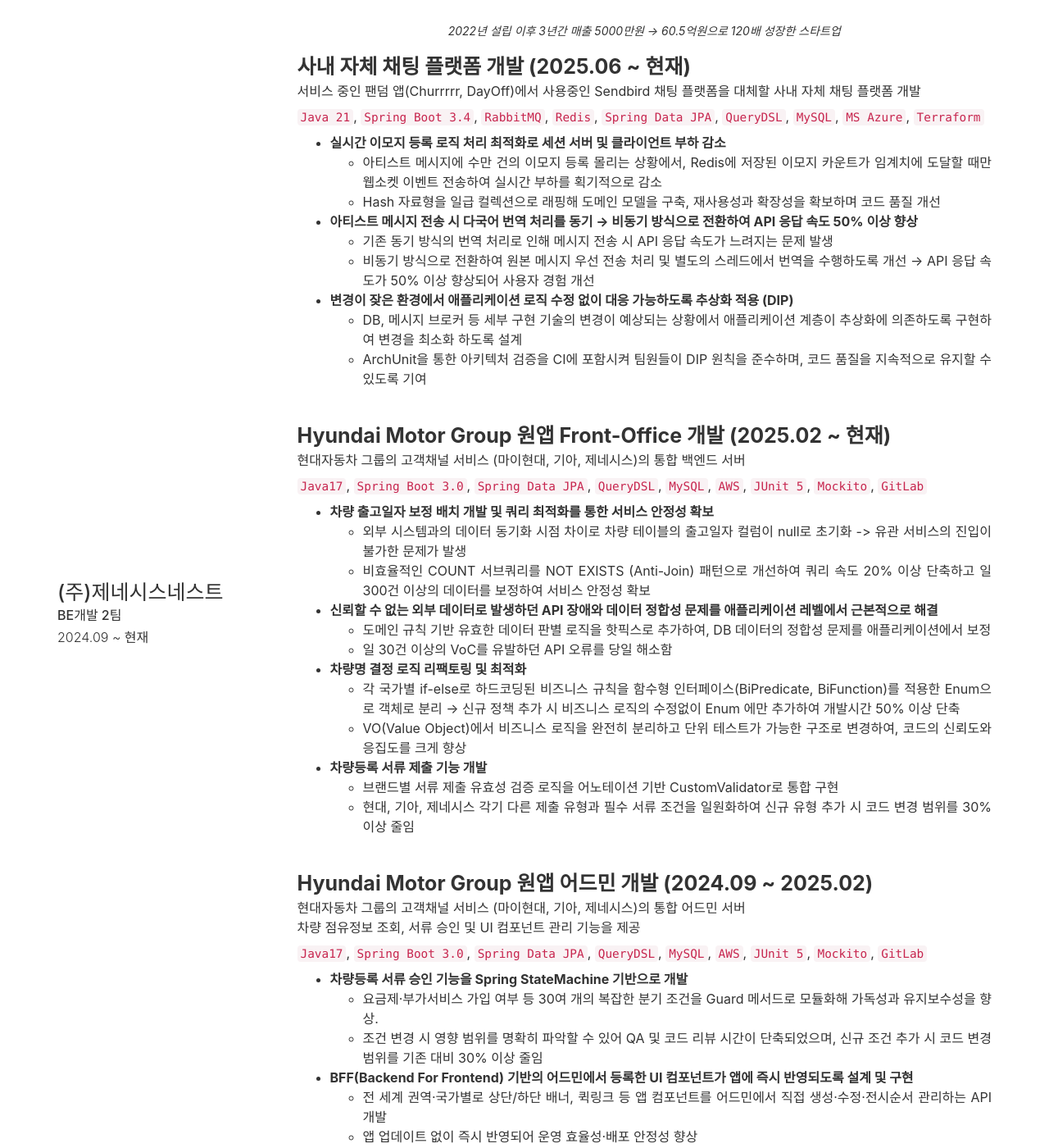
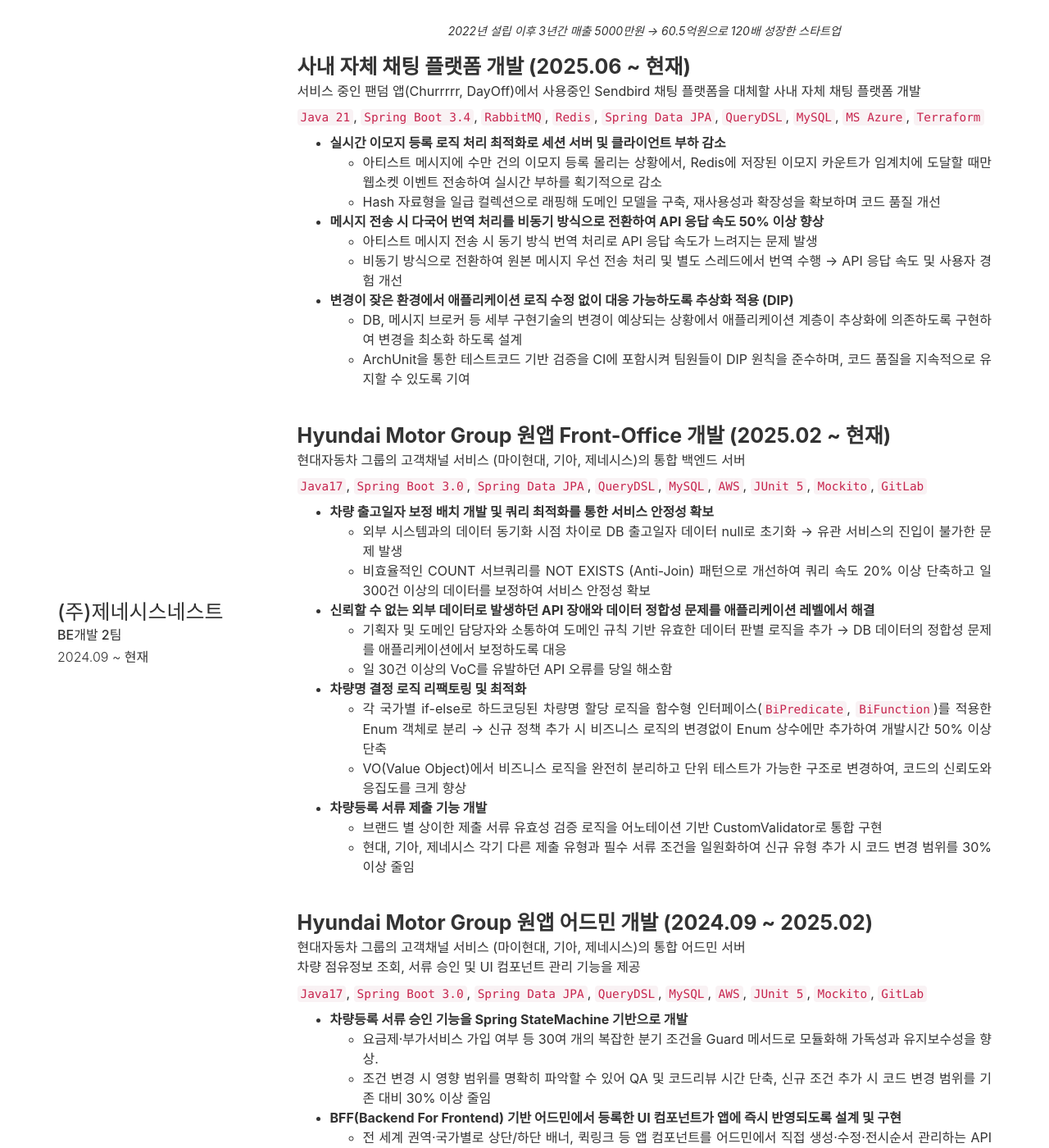
Before and after one commit to chadongmin/chadongmin.github.io, a Jekyll site: the page built from index.md, in a window 1280 px wide and 1400 px high, scrolled down 640 px. Shown: the whole window at 82% size. Built offline with Jekyll 4.4.1, drawn with Linux system fonts in a browser that asks for light colours; nearby versions of some CDN libraries; some web fonts are replaced; some of the changed text lies outside the part shown.

Commit message:
문장 디테일 수정

```diff
--- a/_config.yml
+++ b/_config.yml
@@ -81,14 +81,14 @@ content:
               - 아티스트 메시지에 수만 건의 이모지 등록 몰리는 상황에서, Redis에 저장된 이모지 카운트가 임계치에 도달할 때만 웹소켓 이벤트 전송하여 실시간 부하를 획기적으로 감소
               - Hash 자료형을 일급 컬렉션으로 래핑해 도메인 모델을 구축, 재사용성과 확장성을 확보하며 코드 품질 개선
 
-          - **아티스트 메시지 전송 시 다국어 번역 처리를 동기 → 비동기 방식으로 전환하여 API 응답 속도 50% 이상 향상**
-              - 기존 동기 방식의 번역 처리로 인해 메시지 전송 시 API 응답 속도가 느려지는 문제 발생
-              - 비동기 방식으로 전환하여 원본 메시지 우선 전송 처리 및 별도의 스레드에서 번역을 수행하도록 개선 → API 응답 속도가 50% 이상 향상되어 사용자 경험 개선
+          - **메시지 전송 시 다국어 번역 처리를 비동기 방식으로 전환하여 API 응답 속도 50% 이상 향상**
+              - 아티스트 메시지 전송 시 동기 방식 번역 처리로 API 응답 속도가 느려지는 문제 발생
+              - 비동기 방식으로 전환하여 원본 메시지 우선 전송 처리 및 별도 스레드에서 번역 수행 → API 응답 속도 및 사용자 경험 개선
 
 
           - **변경이 잦은 환경에서 애플리케이션 로직 수정 없이 대응 가능하도록 추상화 적용 (DIP)**
-              - DB, 메시지 브로커 등 세부 구현 기술의 변경이 예상되는 상황에서 애플리케이션 계층이 추상화에 의존하도록 구현하여 변경을 최소화 하도록 설계
-              - ArchUnit을 통한 아키텍처 검증을 CI에 포함시켜 팀원들이 DIP 원칙을 준수하며, 코드 품질을 지속적으로 유지할 수 있도록 기여
+              - DB, 메시지 브로커 등 세부 구현기술의 변경이 예상되는 상황에서 애플리케이션 계층이 추상화에 의존하도록 구현하여 변경을 최소화 하도록 설계
+              - ArchUnit을 통한 테스트코드 기반 검증을 CI에 포함시켜 팀원들이 DIP 원칙을 준수하며, 코드 품질을 지속적으로 유지할 수 있도록 기여
 
           <br>
 
@@ -99,23 +99,23 @@ content:
             `Java17`, `Spring Boot 3.0`, `Spring Data JPA`, `QueryDSL`, `MySQL`, `AWS`, `JUnit 5`, `Mockito`, `GitLab`
 
           - **차량 출고일자 보정 배치 개발 및 쿼리 최적화를 통한 서비스 안정성 확보**
-            - 외부 시스템과의 데이터 동기화 시점 차이로 차량 테이블의 출고일자 컬럼이 null로 초기화 ->  유관 서비스의 진입이 불가한 문제가 발생
+            - 외부 시스템과의 데이터 동기화 시점 차이로 DB 출고일자 데이터 null로 초기화 → 유관 서비스의 진입이 불가한 문제 발생
             - 비효율적인 COUNT 서브쿼리를 NOT EXISTS (Anti-Join) 패턴으로 개선하여 쿼리 속도 20% 이상 단축하고 일 300건 이상의 데이터를 보정하여 서비스 안정성 확보
 
 
-          - **신뢰할 수 없는 외부 데이터로 발생하던 API 장애와 데이터 정합성 문제를 애플리케이션 레벨에서 근본적으로 해결**
-            - 도메인 규칙 기반 유효한 데이터 판별 로직을 핫픽스로 추가하여, DB 데이터의 정합성 문제를 애플리케이션에서 보정
+          - **신뢰할 수 없는 외부 데이터로 발생하던 API 장애와 데이터 정합성 문제를 애플리케이션 레벨에서 해결**
+            - 기획자 및 도메인 담당자와 소통하여 도메인 규칙 기반 유효한 데이터 판별 로직을 추가 → DB 데이터의 정합성 문제를 애플리케이션에서 보정하도록 대응
             - 일 30건 이상의 VoC를 유발하던 API 오류를 당일 해소함
 
 
           - **차량명 결정 로직 리팩토링 및 최적화**
-            - 각 국가별 if-else로 하드코딩된 비즈니스 규칙을 함수형 인터페이스(BiPredicate, BiFunction)를 적용한 Enum으로 객체로 분리
-            → 신규 정책 추가 시 비즈니스 로직의 수정없이 Enum 에만 추가하여 개발시간 50% 이상 단축
+            - 각 국가별 if-else로 하드코딩된 차량명 할당 로직을 함수형 인터페이스(`BiPredicate`, `BiFunction`)를 적용한 Enum 객체로 분리
+            → 신규 정책 추가 시 비즈니스 로직의 변경없이 Enum 상수에만 추가하여 개발시간 50% 이상 단축
             - VO(Value Object)에서 비즈니스 로직을 완전히 분리하고 단위 테스트가 가능한 구조로 변경하여, 코드의 신뢰도와 응집도를 크게 향상
 
 
           - **차량등록 서류 제출 기능 개발**
-            - 브랜드별 서류 제출 유효성 검증 로직을 어노테이션 기반 CustomValidator로 통합 구현
+            - 브랜드 별 상이한 제출 서류 유효성 검증 로직을 어노테이션 기반 CustomValidator로 통합 구현
             - 현대, 기아, 제네시스 각기 다른 제출 유형과 필수 서류 조건을 일원화하여 신규 유형 추가 시 코드 변경 범위를 30% 이상 줄임
 
           <br>
@@ -128,15 +128,15 @@ content:
 
           - **차량등록 서류 승인 기능을 Spring StateMachine 기반으로 개발**
             - 요금제·부가서비스 가입 여부 등 30여 개의 복잡한 분기 조건을 Guard 메서드로 모듈화해 가독성과 유지보수성을 향상.
-            - 조건 변경 시 영향 범위를 명확히 파악할 수 있어 QA 및 코드 리뷰 시간이 단축되었으며, 신규 조건 추가 시 코드 변경 범위를 기존 대비 30% 이상 줄임
+            - 조건 변경 시 영향 범위를 명확히 파악할 수 있어 QA 및 코드리뷰 시간 단축, 신규 조건 추가 시 코드 변경 범위를 기존 대비 30% 이상 줄임
 
 
-          - **BFF(Backend For Frontend) 기반의 어드민에서 등록한 UI 컴포넌트가 앱에 즉시 반영되도록 설계 및 구현**
+          - **BFF(Backend For Frontend) 기반 어드민에서 등록한 UI 컴포넌트가 앱에 즉시 반영되도록 설계 및 구현**
             - 전 세계 권역·국가별로 상단/하단 배너, 퀵링크 등 앱 컴포넌트를 어드민에서 직접 생성·수정·전시순서 관리하는 API 개발
             - 앱 업데이트 없이 즉시 반영되어 운영 효율성·배포 안정성 향상
 
 
-          - **서류 승인 재시도 로직 버그를 핫픽스하여 서비스 핵심 기능 안정성 확보 및 해당 VoC 재인입 0건 달성**
+          - **서류 승인 재시도 로직 버그를 핫픽스하여 서비스 핵심 기능 안정성 확보**
             - 법인 서류승인 실패 후 재시도 시 처리 상태가 직전 상태로 복귀하는 오류를 Hubble 로그와 VoC 분석으로 조기 발견
             - 문제 해결 후 동일 이슈 재발 없이 개발자가 DB에 수동으로 승인처리 하는 사례를 방지하여 운영 효율성 향상
 
```
